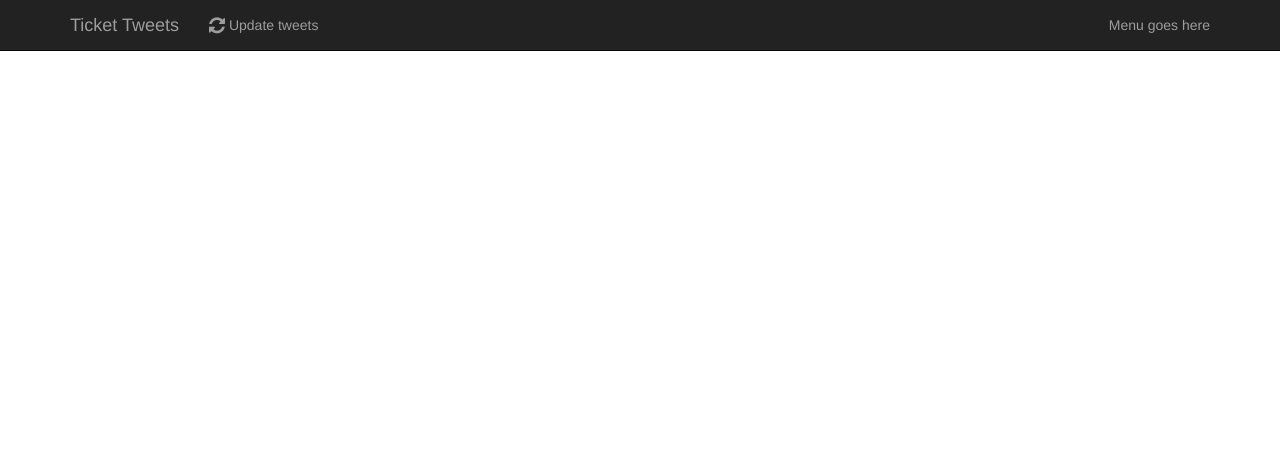
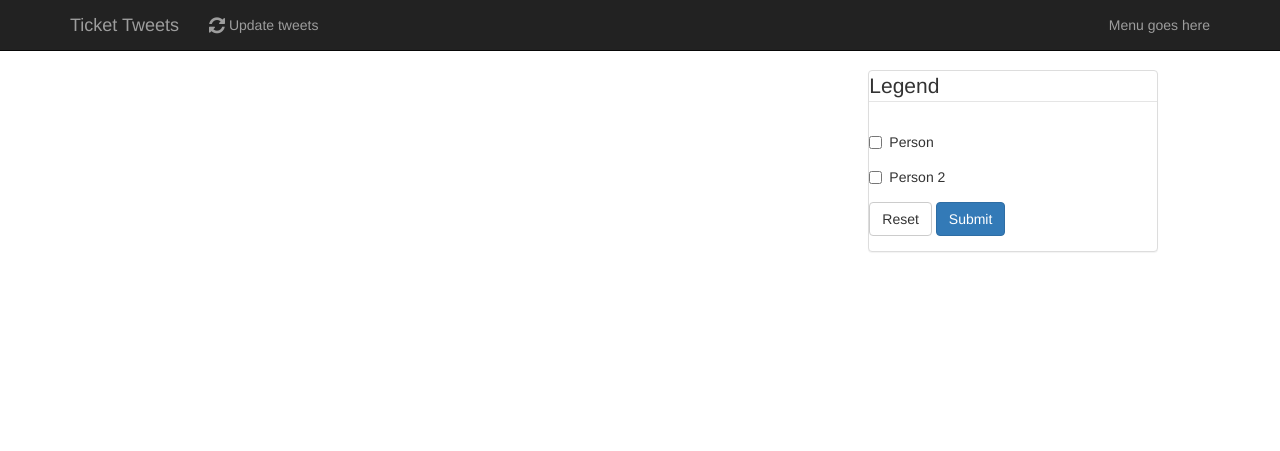
Before and after one commit to jason-ellis/tickettweets, a Flask app: template app/templates/index.html in a window 1280 px wide. Shown: the top 451 px of the page. Run offline with Flask 2, Linux system fonts and the light colour scheme; the template is opened without the code that fills it, so the values that code supplies are empty; parts of the project's set-up code (start-up, migrations or seed data) failed here and were passed over; some libraries are stand-ins or nearby versions.

Commit message:
add initial settings form

```diff
--- a/app/templates/index.html
+++ b/app/templates/index.html
@@ -4,6 +4,7 @@
   <div id="tweetstream" class="container-fluid">
     <div class="row">
       {% include "tweetstream.html" %}
+      {% include "settings.html" %}
     </div>
   </div>
 {% endblock content %}
--- /dev/null
+++ b/app/templates/settings.html
@@ -0,0 +1,29 @@
+<div id="settings_container" class="col-sm-4 col-md-3 col-lg-3">
+  <div class="panel panel-default">
+      <form>
+        <fieldset>
+            <legend>Legend</legend>
+            <div class="form-group">
+                <div class="checkbox">
+                    <label>
+                        <input type="checkbox"> Person
+                    </label>
+                </div>
+            </div>
+            <div class="form-group">
+                <div class="checkbox">
+                    <label>
+                        <input type="checkbox"> Person 2
+                    </label>
+                </div>
+            </div>
+            <div class="form-group">
+                <div>
+                    <button class="btn btn-default">Reset</button>
+                    <button type="submit" class="btn btn-primary">Submit</button>
+                </div>
+            </div>
+        </fieldset>
+      </form>
+    </div>
+</div>
--- a/app/templates/tweetstream.html
+++ b/app/templates/tweetstream.html
@@ -1,4 +1,4 @@
-<div id="tweet_container" class="col-sm-8 col-sm-offset-2 col-md-8 col-md-offset-2 col-lg-6 col-lg-offset-3">
+<div id="tweet_container" class="col-sm-8 col-sm-offset-0 col-md-7 col-md-offset-1 col-lg-6 col-lg-offset-2">
 
   {% for tweet in tweets %}
     {% if tweet.user %}
```
